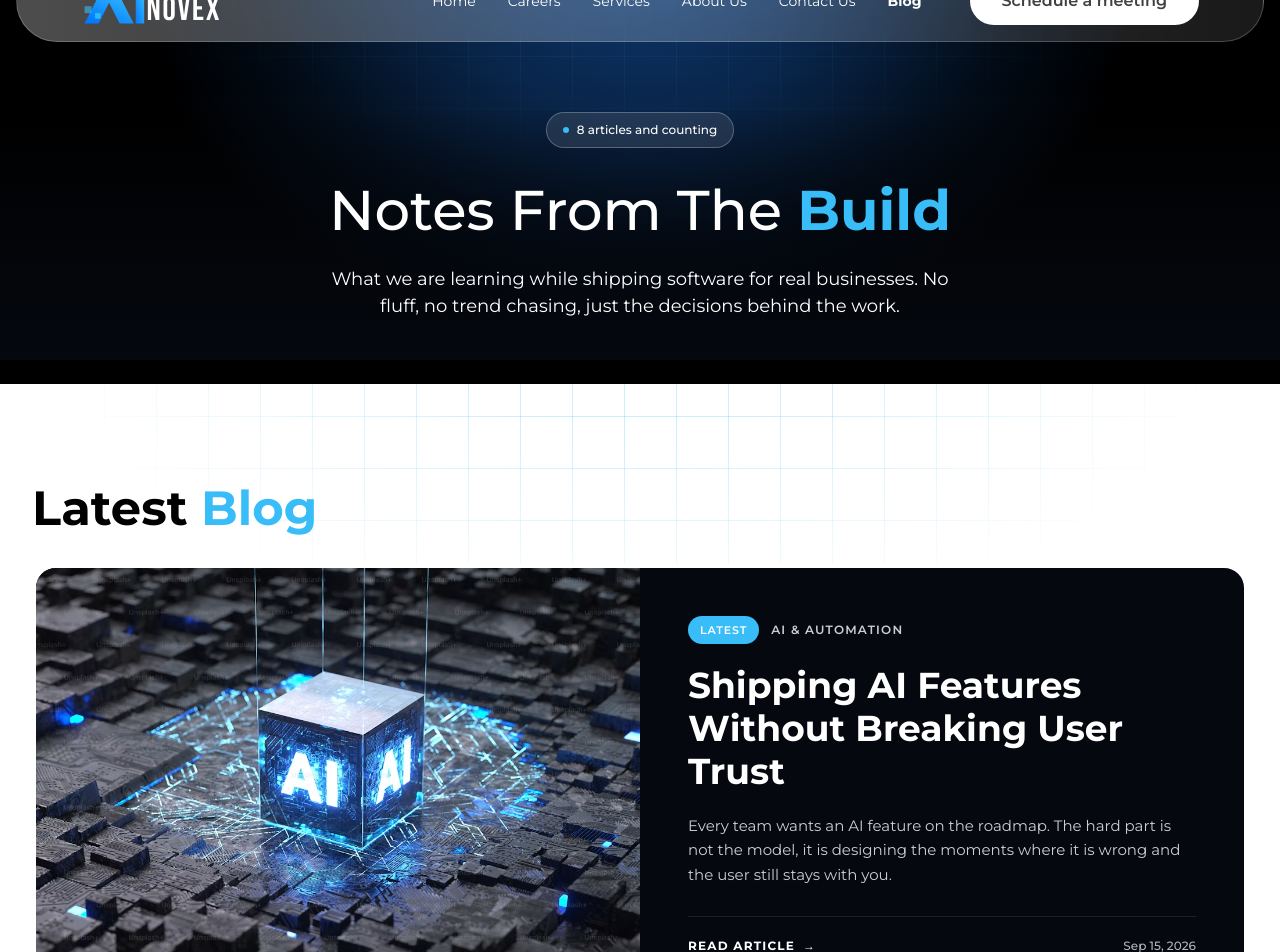
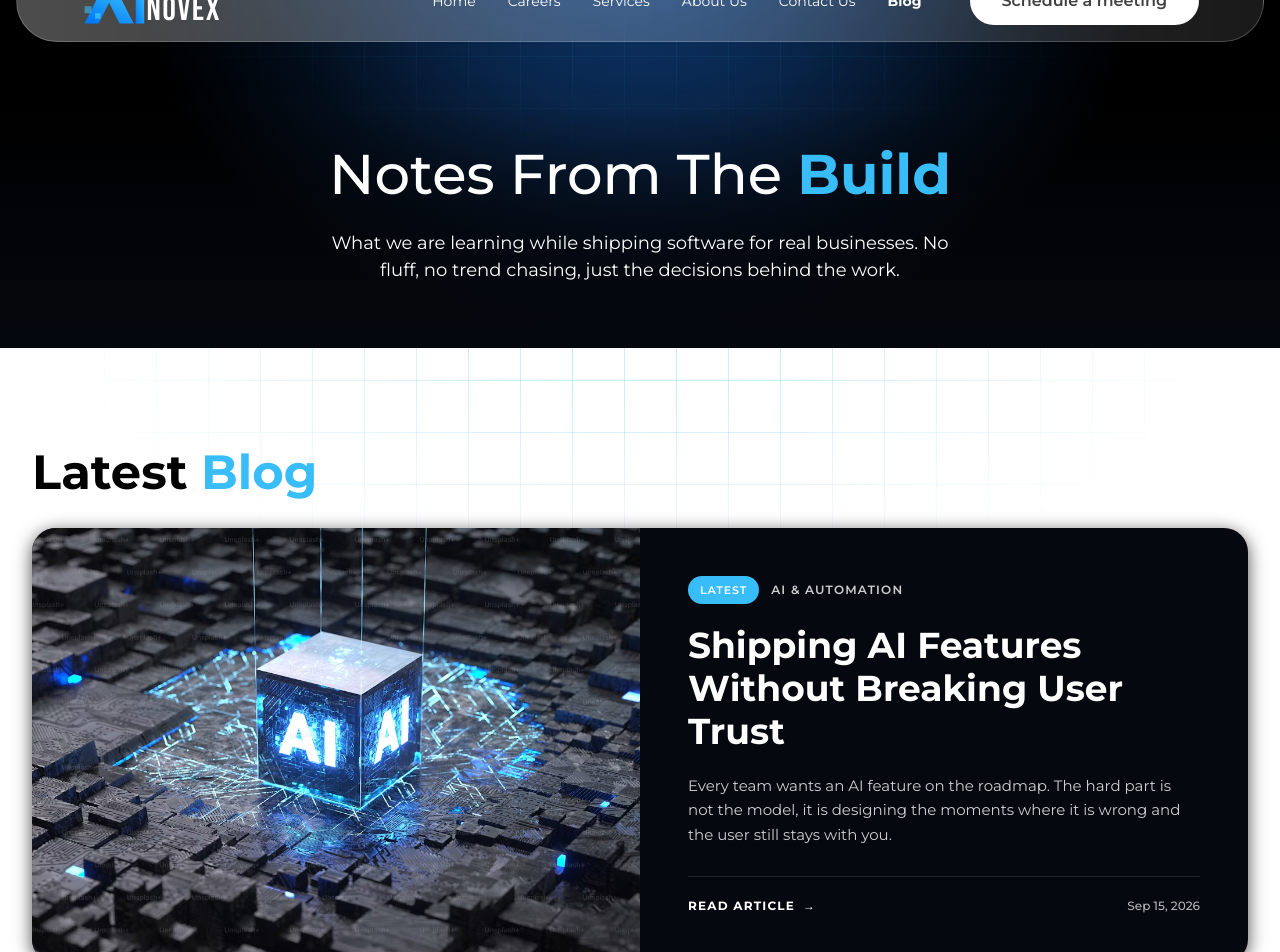
Before and after one commit to MahraJGit/ainovex, a Next.js app: page /blog in a window 1280 px wide. Shown: the part 80-1032 px from the top of the page. Built offline with nearby package versions, Linux system fonts and the light colour scheme.

Commit message:
Blog page minor tweaks

```diff
--- a/app/components/sections/Blog/Featuredpost.tsx
+++ b/app/components/sections/Blog/Featuredpost.tsx
@@ -14,7 +14,8 @@
       {/* Card */}
       <Link
         href={`/blog/${post.slug}`}
-        className="group grid overflow-hidden rounded-[24px] border-4 border-white bg-[#05080F] transition-colors duration-300 hover:border-primary lg:grid-cols-2"
+        className="group grid overflow-hidden rounded-[24px] bg-[#05080F] transition-all duration-300 lg:grid-cols-2"
+        style={{ boxShadow: "0 4px 18px rgba(0, 0, 0, 0.7)" }}
       >
         {/* Image */}
         <div className="relative aspect-[16/10] overflow-hidden lg:aspect-auto lg:h-full lg:min-h-[340px]">
@@ -23,13 +24,13 @@
             alt={post.title}
             fill
             sizes="(min-width: 1024px) 50vw, 100vw"
-            className="object-cover transition-transform duration-700 group-hover:scale-[1.05]"
+            className="object-cover transition-transform duration-500 group-hover:scale-[1.04]"
             priority
           />
         </div>
 
         {/* Content */}
-        <div className="flex flex-col justify-center gap-5 p-8 lg:p-12">
+        <div className="flex flex-col justify-center gap-5 p-8 transition-transform duration-500 ease-out group-hover:-translate-y-2 lg:p-12">
           <div className="flex flex-wrap items-center gap-3">
             <span className="rounded-full bg-primary px-3 py-1.5 text-[11px] font-semibold uppercase tracking-[0.08em] text-white">
               Latest
@@ -39,7 +40,7 @@
             </span>
           </div>
 
-          <h2 className="text-[28px] font-bold leading-[1.2] text-white transition-colors duration-300 group-hover:text-primary group-hover:scale-[1.02] lg:text-[36px]">
+          <h2 className="text-[28px] font-bold leading-[1.2] text-white transition-colors duration-300 group-hover:text-primary lg:text-[36px]">
             {post.title}
           </h2>
 
--- a/app/components/sections/Blog/Hero.tsx
+++ b/app/components/sections/Blog/Hero.tsx
@@ -15,10 +15,6 @@
       <div className="header-padding" />
 
       <div className="section-container relative z-10 pb-16 pt-40 text-center lg:pt-[230px]">
-        <span className="inline-flex items-center gap-2 rounded-full border border-white/25 bg-white/10 px-4 py-2 text-[12px] font-medium text-white backdrop-blur-md">
-          <span className="h-1.5 w-1.5 rounded-full bg-[#38BDF8]" />
-          {total} articles and counting
-        </span>
 
         <h1 className="mx-auto mt-8 max-w-[860px] text-[40px] font-medium leading-[1.1] text-white lg:text-[56px]">
           Notes From The <span className="font-bold text-[#38BDF8]">Build</span>
```
